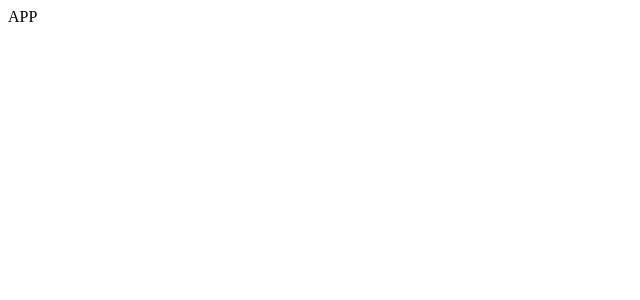
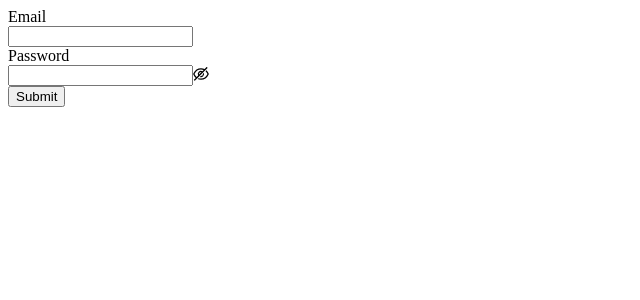
Before and after one commit to xavi-mat/boot507-ecommerce-frontend, a React (Create React App) app: page / in a window 1280 px wide. Shown: the top 300 px of the page, without its empty margins (0-640 px from the left). Built offline with nearby package versions, Linux system fonts and the light colour scheme.

Commit message:
Login, first part

```diff
--- a/src/App.js
+++ b/src/App.js
@@ -1,7 +1,12 @@
+import Login from "./components/Login/Login";
+import { UserProvider } from "./context/UserContext/UserState";
+
 function App() {
   return (
     <>
-      APP
+      <UserProvider>
+        <Login />
+      </UserProvider>
     </>
   );
 }
--- /dev/null
+++ b/src/components/Login/Login.jsx
@@ -0,0 +1,68 @@
+import { Button, Form, Input } from "antd";
+import { useContext, useEffect, useState } from "react";
+// import { useNavigate } from "react-router-dom";
+import { UserContext } from "../../context/UserContext/UserState";
+
+function Login() {
+
+  const { login, message } = useContext(UserContext);
+  const [msg, setMsg] = useState(message);
+  // const navigate = useNavigate();
+
+  useEffect(() => {
+    setMsg(message);
+    if (message.startsWith("Welcome")) {
+      setTimeout(() => {
+        // navigate("/");
+        alert("TODO: navigate to home")
+      }, 500);
+    }
+  }, [message]);
+
+  const onFinish = (values) => {
+    login(values);
+  }
+
+  const onFinishFailed = (errorInfo) => {
+    console.log("Failed:", errorInfo);
+  }
+
+  return (
+    <div className="container">
+      <Form
+        name="basic"
+        labelCol={{ span: 8 }}
+        wrapperCol={{ span: 16 }}
+        initialValues={{ remember: true }}
+        onFinish={onFinish}
+        onFinishFailed={onFinishFailed}
+        autoComplete="off"
+      >
+        <Form.Item
+          label="Email"
+          name="email"
+          rules={[{ required: true, message: "Please input your email!" }]}
+        >
+          <Input />
+        </Form.Item>
+
+        <Form.Item
+          label="Password"
+          name="password"
+          rules={[{ required: true, message: "Please input your password!" }]}
+        >
+          <Input.Password />
+        </Form.Item>
+
+        <Form.Item wrapperCol={{ offset: 8, span: 16 }}>
+          <Button type="primary" htmlType="submit">
+            Submit
+          </Button>
+        </Form.Item>
+      </Form>
+      <div>{msg}</div>
+    </div>
+  );
+};
+
+export default Login
--- /dev/null
+++ b/src/context/UserContext/UserReducer.js
@@ -0,0 +1,19 @@
+const users = (state, action) => {
+    switch (action.type) {
+        case "LOGIN":
+            return {
+                ...state,
+                token: action.payload.token,
+                user: action.payload.user,
+                message: action.payload.message,
+            };
+        case "SET_MESSAGE":
+            return {
+                ...state,
+                message: action.payload,
+            }
+        default:
+            return state;
+    }
+};
+export default users;
--- /dev/null
+++ b/src/context/UserContext/UserState.js
@@ -0,0 +1,57 @@
+import { createContext, useReducer } from "react";
+import axios from "axios";
+import UserReducer from "./UserReducer";
+
+const token = JSON.parse(localStorage.getItem("token"));
+
+const initialUserstate = {
+    token: token ? token : null,
+    user: null,
+    message: "",
+}
+
+const API_URL = "http://localhost:8080";
+
+export const UserContext = createContext(initialUserstate);
+
+export const UserProvider = ({ children }) => {
+    const [state, dispatch] = useReducer(UserReducer, initialUserstate);
+
+    const login = async (user) => {
+        try {
+            const res = await axios.post(API_URL + "/users/login", user);
+            dispatch({
+                type: "LOGIN",
+                payload: res.data,
+            });
+            if (res.data) {
+                localStorage.setItem("token", JSON.stringify(res.data.token));
+            }
+        } catch (error) {
+            console.log("ERROR:", error);
+            const thereIsMessage = error.response?.data?.message;
+            if (thereIsMessage) {
+                console.log(error.response.data.message)
+                dispatch({
+                    type: "SET_MESSAGE",
+                    payload: error.response.data.message,
+                })
+            } else {
+                throw error;
+            }
+        }
+    };
+
+    return (
+        <UserContext.Provider
+            value={{
+                token: state.token,
+                user: state.user,
+                message: state.message,
+                login,
+            }}
+        >
+            {children}
+        </UserContext.Provider>
+    );
+};
```
Also changed, not shown: 1 other file (tests, documents, lock files or other folders).
